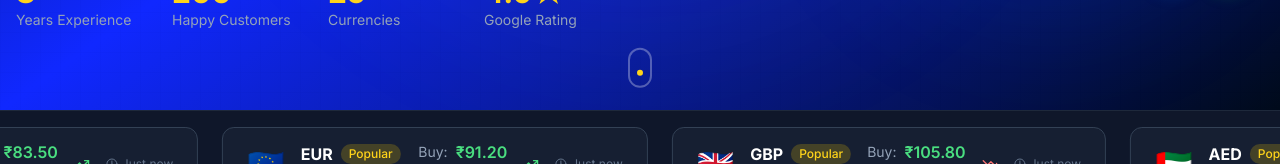
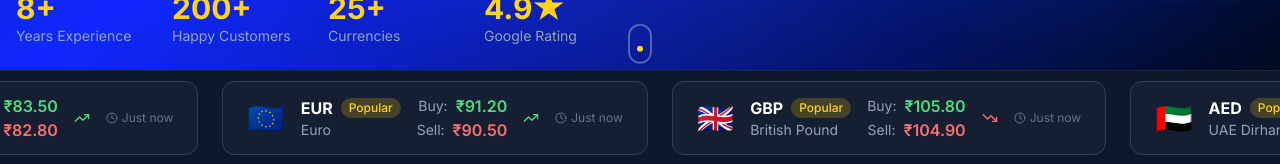
Before and after one commit to yashrajmoneytransfer/yashraj_website, a Next.js app: page / in a window 1280 px wide. Shown: the part 788-952 px from the top of the page. Built offline with nearby package versions, Linux system fonts and the light colour scheme; no server answers.

Commit message:
Adjust hero section padding and shift live rates ticker upwards

```diff
--- a/features/home/hero.tsx
+++ b/features/home/hero.tsx
@@ -48,7 +48,7 @@ export function Hero() {
   }
 
   return (
-    <section className="relative min-h-screen flex items-center justify-center w-full max-w-full overflow-hidden bg-gradient-to-br from-primary-900 via-navy-900 to-primary-950">
+    <section className="relative min-h-[80vh] lg:min-h-[85vh] flex items-center justify-center w-full max-w-full overflow-hidden bg-gradient-to-br from-primary-900 via-navy-900 to-primary-950">
       {/* Animated Background Elements */}
       <div className="absolute inset-0 overflow-hidden">
         <div className="absolute top-20 left-10 w-72 h-72 bg-gold-500/10 rounded-full blur-3xl animate-float" />
@@ -89,7 +89,7 @@ export function Hero() {
       {/* Grid Pattern */}
       <div className="absolute inset-0 bg-[url('/grid.svg')] opacity-5" />
 
-      <div className="relative z-10 container mx-auto px-4 py-20">
+      <div className="relative z-10 container mx-auto px-4 pt-24 pb-10">
         <div className="grid lg:grid-cols-2 gap-12 items-center">
           {/* Left Content */}
           <motion.div
--- a/features/home/live-rates-ticker.tsx
+++ b/features/home/live-rates-ticker.tsx
@@ -72,7 +72,7 @@ export function LiveRatesTicker() {
   }
 
   return (
-    <div className="w-full max-w-full bg-slate-900 py-4 overflow-hidden border-y border-slate-800 relative">
+    <div className="w-full max-w-full bg-slate-900 py-2.5 -mt-2 sm:-mt-4 relative z-20 overflow-hidden border-y border-slate-800/80 shadow-md">
       <div className="flex items-center w-full max-w-full overflow-hidden min-w-0">
         <motion.div
           animate={{ x: [0, -1000] }}
```
